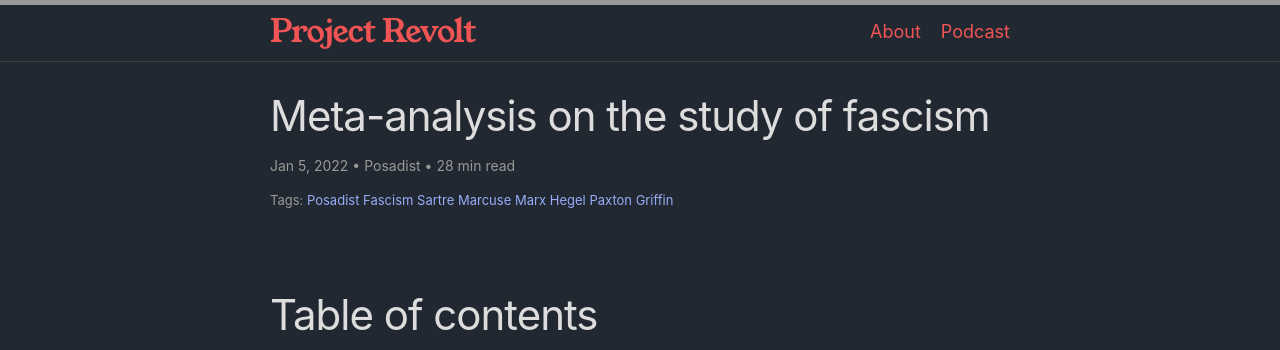
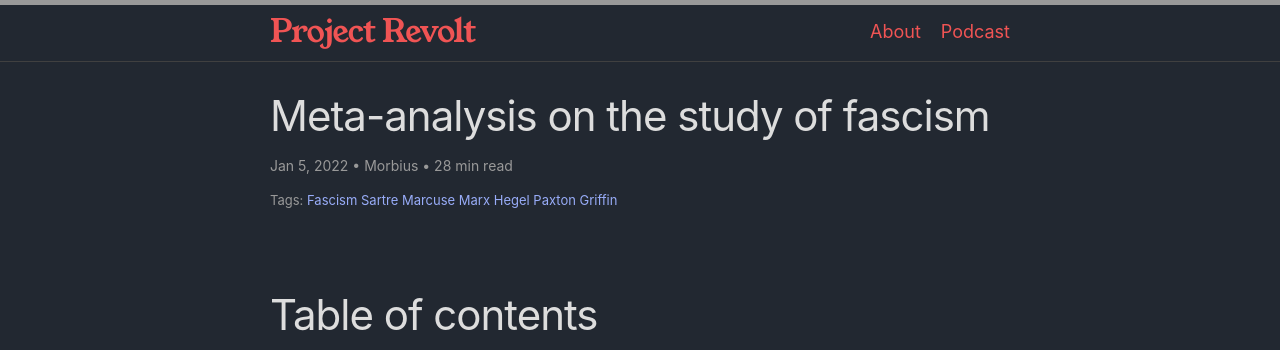
Before and after one commit to project-revolt/project-revolt.github.io, a Jekyll site: the page built from other/_posts/2022-01-05-morbius_Meta-analysis-on-the-study-of-fascism.md, in a window 1280 px wide and 900 px high. Shown: the top 350 px of the window. Built offline with Jekyll 4.4.1, drawn with Linux system fonts in a browser that asks for light colours.

Commit message:
alias2
morbius2

```diff
--- a/other/_posts/2022-01-05-morbius_Meta-analysis-on-the-study-of-fascism.md
+++ b/other/_posts/2022-01-05-morbius_Meta-analysis-on-the-study-of-fascism.md
@@ -1,10 +1,10 @@
 ---
 layout: post
-tags: Posadist Fascism Sartre Marcuse Marx Hegel Paxton Griffin
+tags: Fascism Sartre Marcuse Marx Hegel Paxton Griffin
 title: "Meta-analysis on the study of fascism"
 categories: other
 author:
-- Posadist
+- Morbius
 ---
 
 # Table of contents
```
Also changed, not shown: notes/_posts/2022-08-28-state-and-rev.md (+1 -1 lines).
